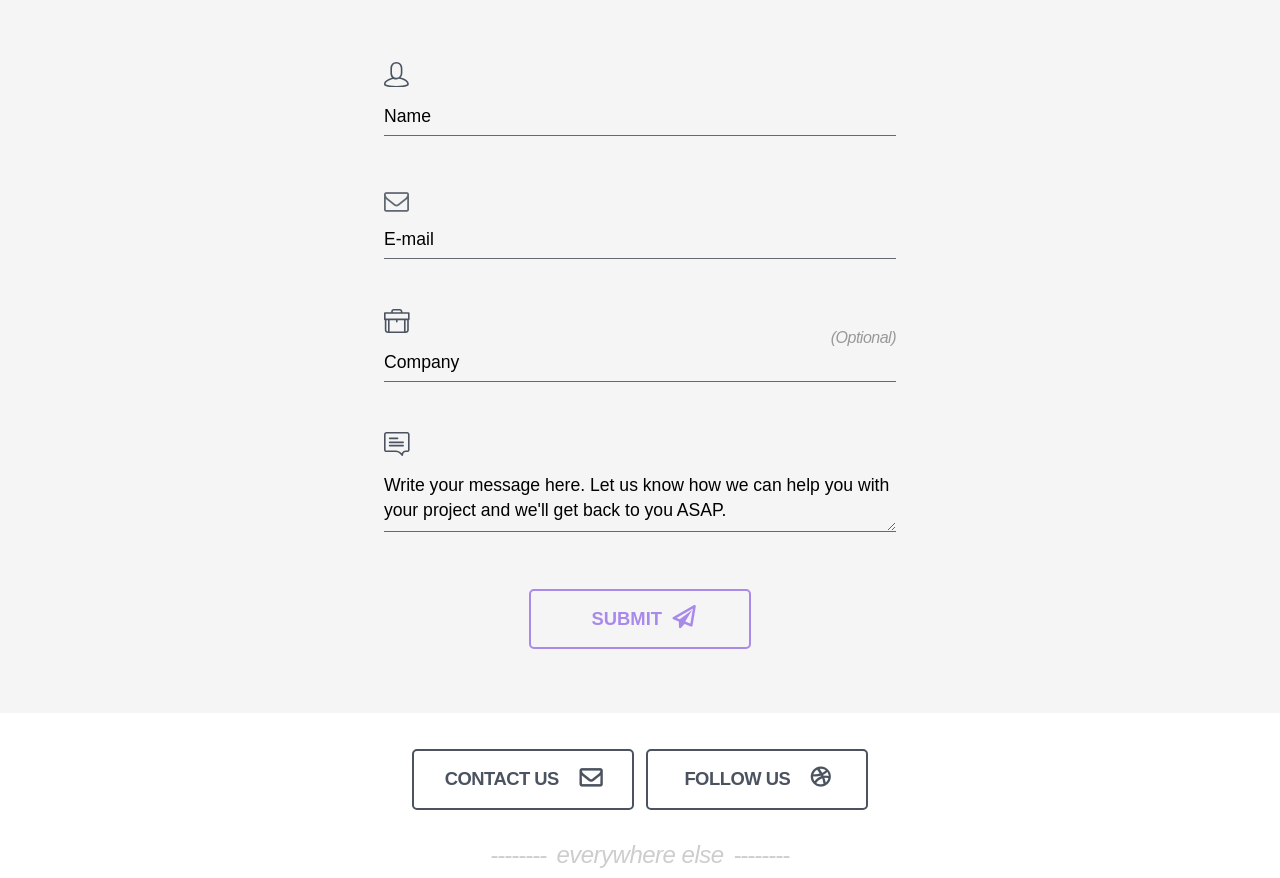
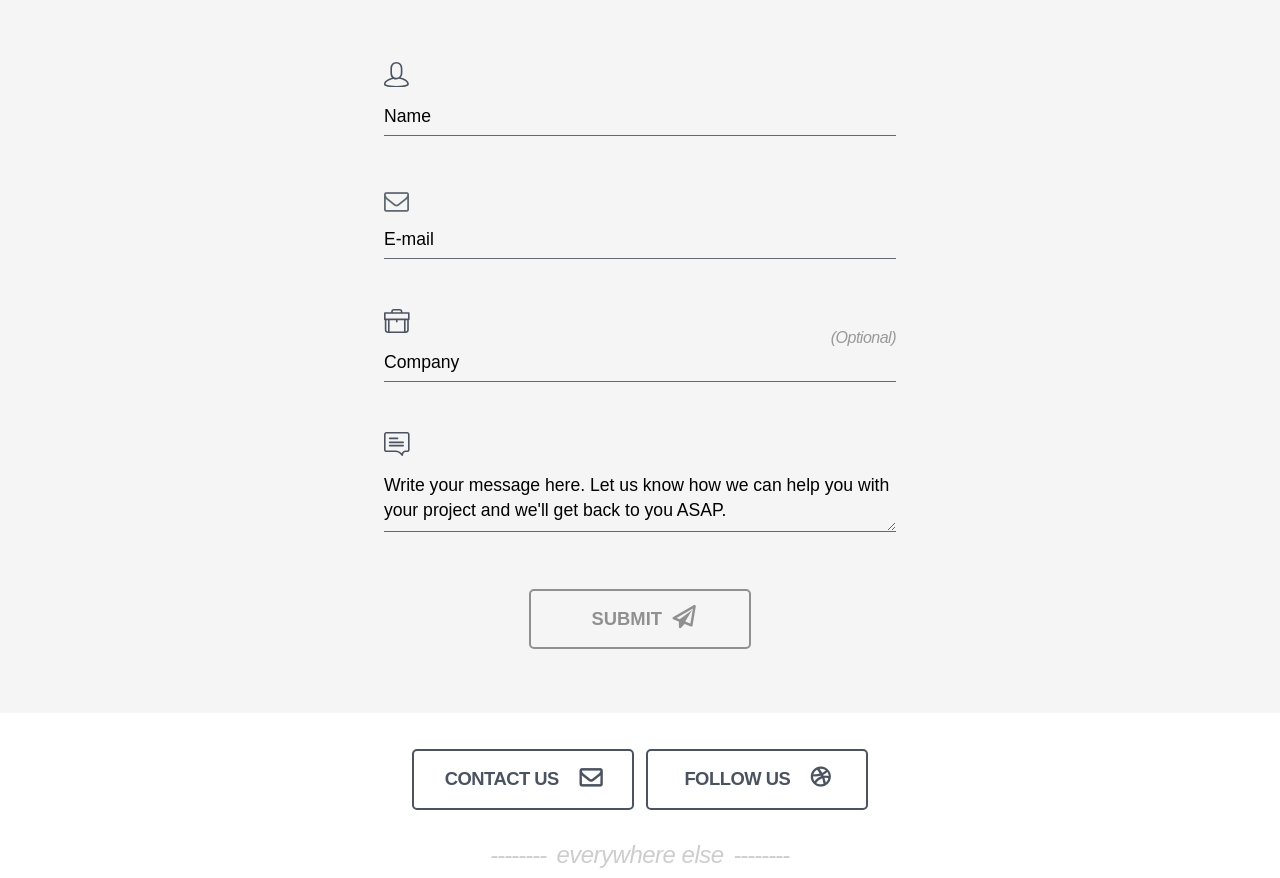
Before and after one commit to thepurplebunny/portfolio, a plain HTML site: page contact.html in a window 1280 px wide. Shown: the part 219-1097 px from the top of the page. Drawn offline with nearby package versions, Linux system fonts and the light colour scheme; files that its build step writes are made by us from their sources; files whose address does not match are found by name.

Commit message:
Fix on validation

```diff
--- a/contact.html
+++ b/contact.html
@@ -186,13 +186,10 @@
 
         <script>
             // Form Validation
+            $("div.submit").addClass("disabled");
+            $("input.submit").attr("disabled", "disabled");
 
             function enableSubmit() {
-                // if ( $("form").find(".error") ) {
-                //     $("div.submit").addClass("disabled");
-                //     $("input.submit").attr("disabled", "disabled");
-
-                // }
 
                 var form = $('form');
                 if ($('.error', form).size()>0) {
```
